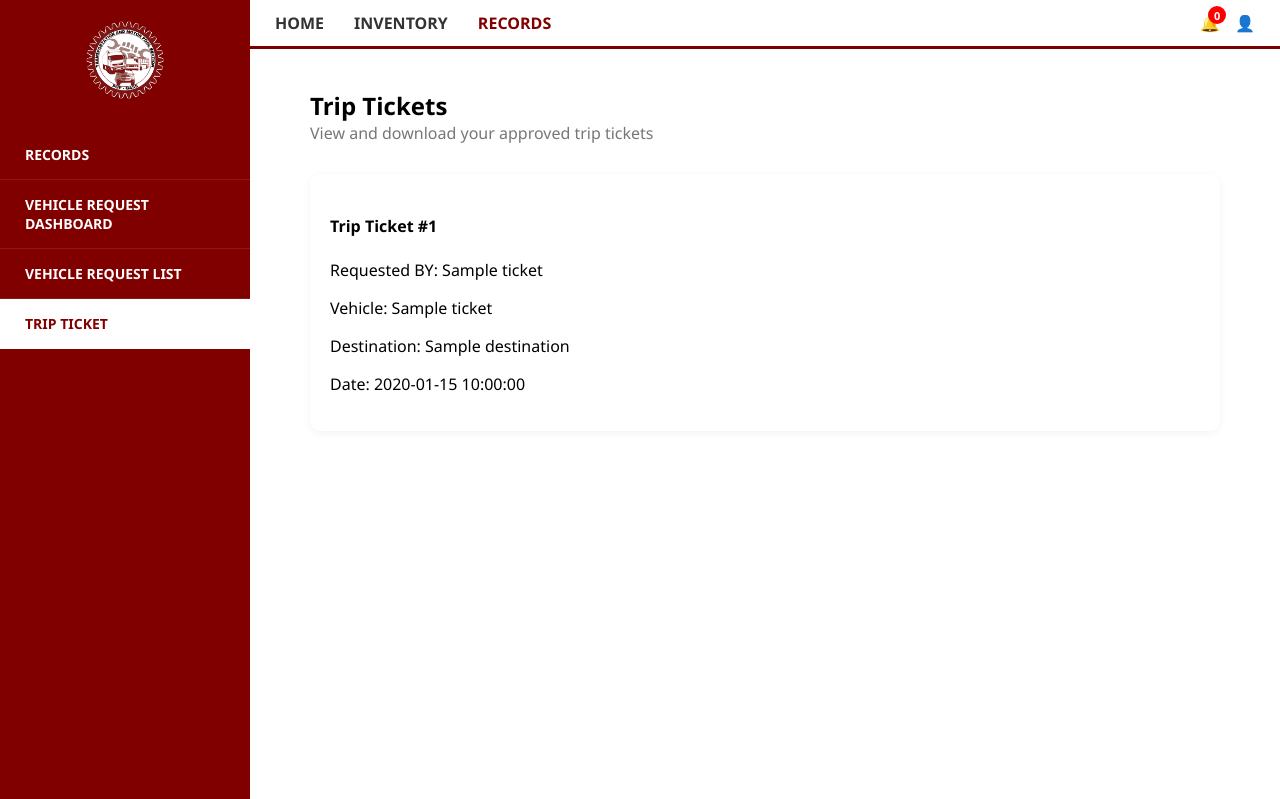
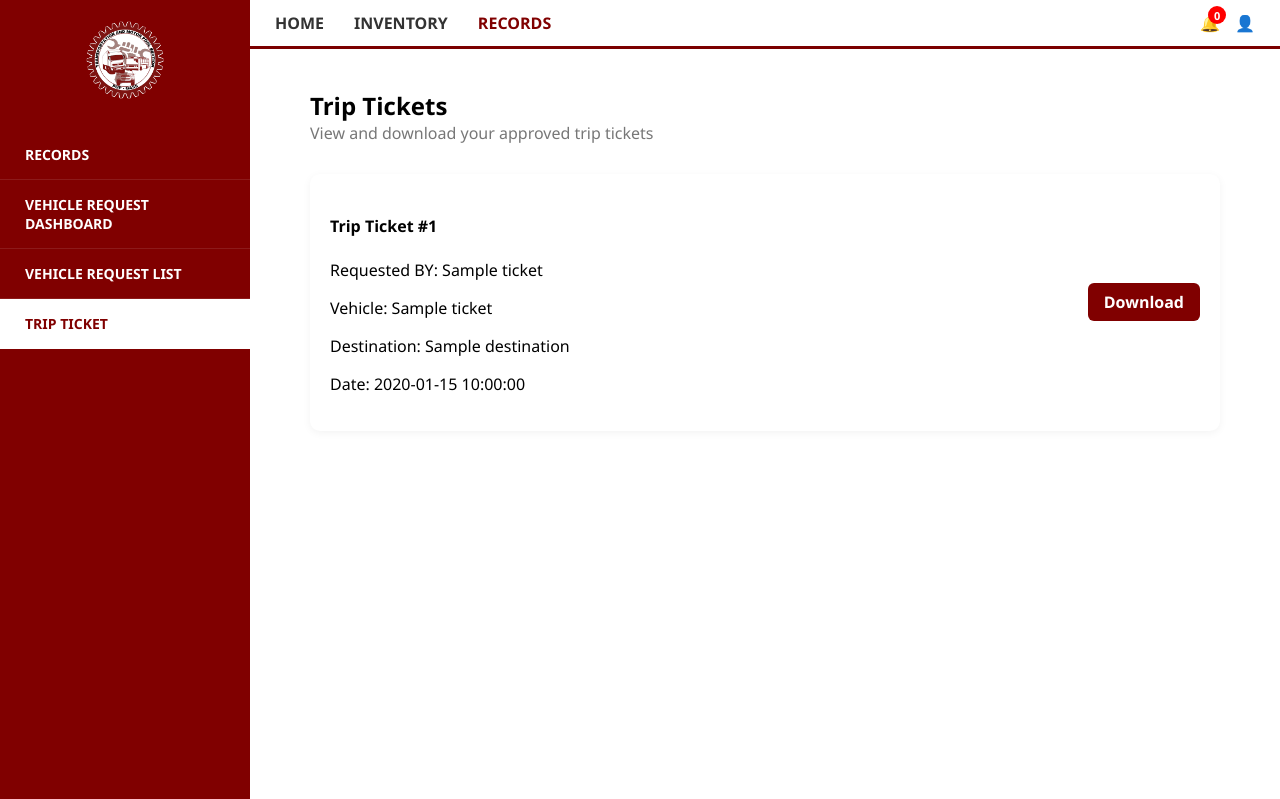
Before and after one commit to silvestrejenna/motor-pool, a Flask app: template templates/admin-request/trip_ticket.html in a window 1280 px wide. Shown: the top 799 px of the page. Run offline with Flask 3, Linux system fonts and the light colour scheme; the visitor is signed in with stand-in values (Sample User, id 1); the template is opened without the code that fills it: most values are stand-ins (such as "Sample title", 1, 10 or a date in 2020); data that the repository does not hold is empty; some libraries are stand-ins or nearby versions.

Commit message:
fixed download bttn

```diff
--- a/static/css/trip_ticket.css
+++ b/static/css/trip_ticket.css
@@ -58,8 +58,8 @@
 }
 
 .download-btn {
-  background: var(--pup-red);
-  color: white;
+  background-color: var(--maroon);
+  color: rgb(255, 255, 255);
   padding: 8px 16px;
   border-radius: 6px;
   text-decoration: none;
```
